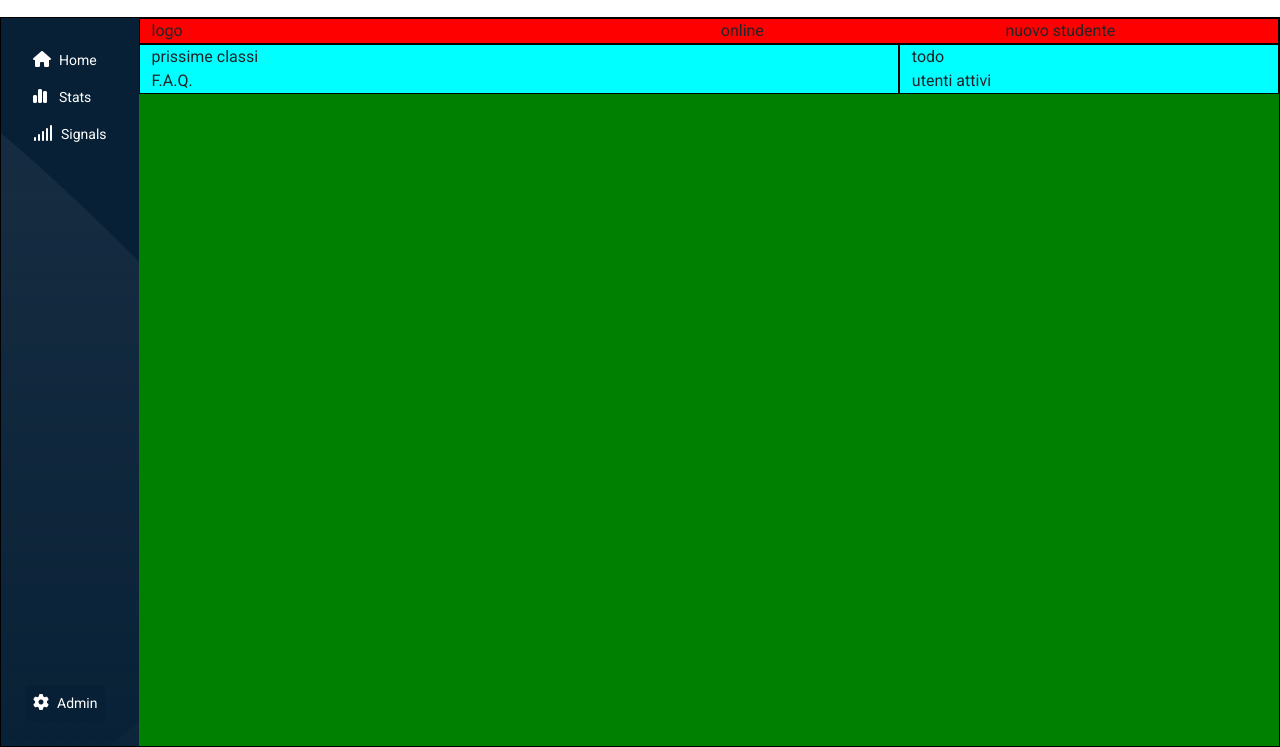
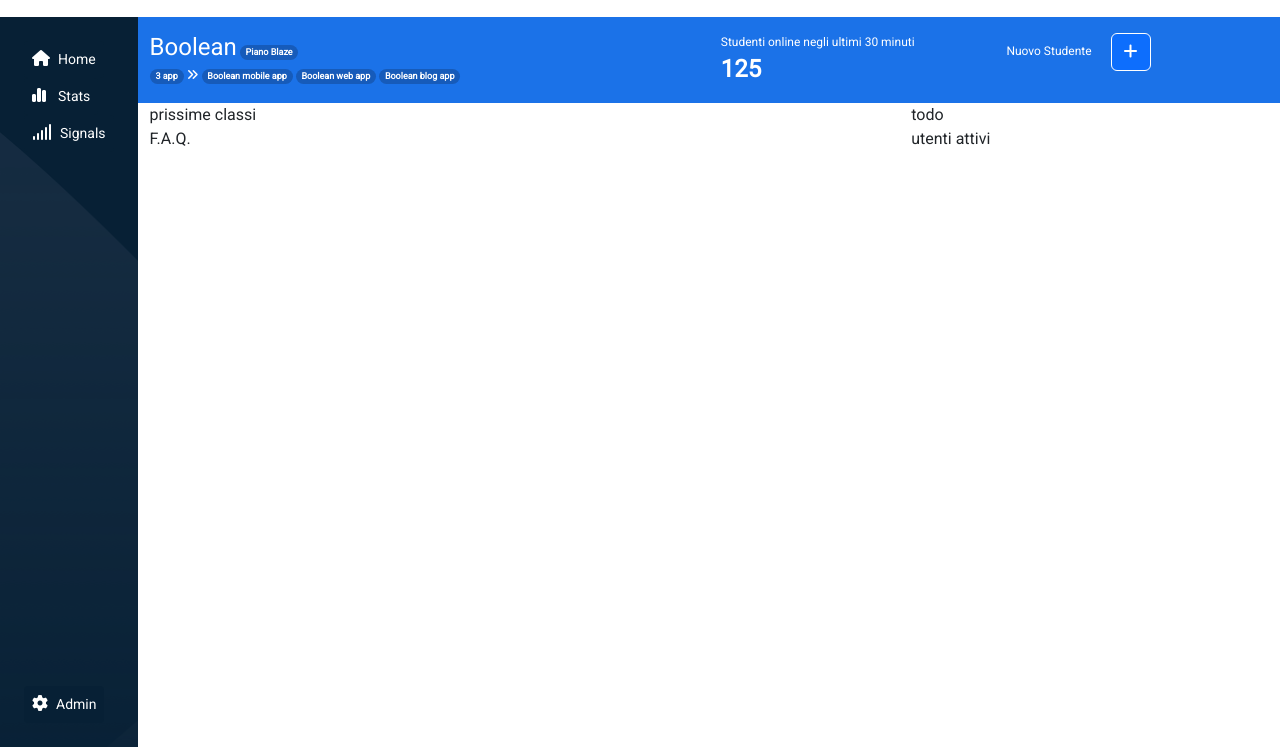
Before and after one commit to Mikel3010/html-css-bootstrap-dashboard, a plain HTML site: page index.html in a window 1280 px wide. Shown: the part 53-800 px from the top of the page. Drawn offline with nearby package versions, Linux system fonts and the light colour scheme.

Commit message:
main top

```diff
--- a/css/style.css
+++ b/css/style.css
@@ -8,26 +8,16 @@
     height: calc(100vh - 4.375rem);
     width: 100%;
 }
-/* debug  */
-.ms_debug-backcolor{
-    background-color: red;
-    border: 1px solid black;
-}
-.ms_debug-backcolor2{
-    background-color: aqua;
-    border: 1px solid black;
-}
-.ms_debug-backcolor3{
-    background-color:green;
-    border: 1px solid black;
-}
-.ms_debug-height{
-    height: 100%;
-}
 /* typo */
 .aside-backgroundcolor{
     background-color: #072035;
     background-image: url(../img/sidebar-bg.png);
+}
+.main-top-bc{
+    background-color: #1b72e8;
+}
+.badge_bc{
+    background-color: #165bba;
 }
 /* common */
 .ms_height{
@@ -65,6 +55,7 @@
     color: #ff8f00;
 }
 /* main  */
+/* aside  */
 .ms_nav-aside{
     height: 100%;
 }
@@ -75,3 +66,11 @@
 .ms_button-nav:hover{
     background-color: #e5e5e5;
 }
+/* main-top  */
+#main-top{
+    color: white;
+    font-size: .75rem;
+}
+#btn-canv{
+    border: 1px solid white;
+}
--- a/index.html
+++ b/index.html
@@ -92,20 +92,43 @@
         <!-- /aside  -->
         <!-- main container  -->
         <div class="ms_width">
-            <div class="container-fluid">
-                <div class="row flex-column flex-sm-row ms_debug-backcolor">
-                    <div class="col col-sm-4 col-md-3 order-sm-3">nuovo studente</div>
-                    <div class="col clo-sm-4 col-md-6">logo</div>
-                    <div class="col col-sm-4 col-md-3">online</div>
+            <!-- main top -->
+            <div id="main-top" class="container-fluid main-top-bc py-3">
+                <div class="row flex-column flex-sm-row">
+                    <div class="col col-sm-4 col-md-3 order-sm-3">
+                        <span class="pe-3">Nuovo Studente</span>
+                        <button id="btn-canv" class="btn btn-primary rounded" type="button" data-bs-toggle="offcanvas" data-bs-target="#offcanvasRight" aria-controls="offcanvasRight">
+                            <i class="fa-solid fa-plus"></i>
+                        </button>
+                    </div>
+                    <div class="col clo-sm-4 col-md-6">
+                        <div class="pb-1">
+                            <h4 class="d-inline">Boolean</h4>
+                        <span class="badge rounded-pill badge_bc">Piano Blaze</span>
+                        </div>
+                        <div>
+                            <span class="badge rounded-pill badge_bc">3 app</span>
+                            <span><i class="fa-solid fa-angles-right"></i></span>
+                            <span class="badge rounded-pill badge_bc d-md-none"><i class="fa-solid fa-plus"></i></span>
+                            <span class="badge rounded-pill badge_bc d-none d-md-inline-block">Boolean mobile app</span>
+                            <span class="badge rounded-pill badge_bc d-none d-md-inline-block">Boolean web app</span>
+                            <span class="badge rounded-pill badge_bc d-none d-md-inline-block">Boolean blog app</span>
+                        </div>
+                    </div>
+                    <div class="col col-sm-4 col-md-3 d-flex flex-column justify-content-between">
+                        <span>Studenti online negli ultimi 30 minuti</span>
+                        <strong class="fs-4">125</strong>
+                    </div>
                 </div>
             </div>
+            <!-- /main to  -->
             <div class="container-fluid">
                 <div class="row">
-                    <div class="col-12 col-md-8 ms_debug-backcolor2">
+                    <div class="col-12 col-md-8">
                         <div>prissime classi</div>
                         <div>F.A.Q.</div>
                     </div>
-                    <div class="col-12 col-md-4 ms_debug-backcolor2">
+                    <div class="col-12 col-md-4">
                         <div>todo</div>
                         <div>utenti attivi</div>
                     </div>
@@ -114,6 +137,15 @@
         </div>
         <!-- /main container  -->
     </main>
+    <div class="offcanvas offcanvas-end" tabindex="-1" id="offcanvasRight" aria-labelledby="offcanvasRightLabel">
+        <div class="offcanvas-header">
+          <h5 class="offcanvas-title" id="offcanvasRightLabel">Offcanvas right</h5>
+          <button type="button" class="btn-close" data-bs-dismiss="offcanvas" aria-label="Close"></button>
+        </div>
+        <div class="offcanvas-body">
+          ...
+        </div>
+      </div>
     <!-- /main  -->
     <script src="https://cdn.jsdelivr.net/npm/bootstrap@5.3.0-alpha1/dist/js/bootstrap.bundle.min.js" integrity="sha384-w76AqPfDkMBDXo30jS1Sgez6pr3x5MlQ1ZAGC+nuZB+EYdgRZgiwxhTBTkF7CXvN" crossorigin="anonymous"></script>
 </body>
```
